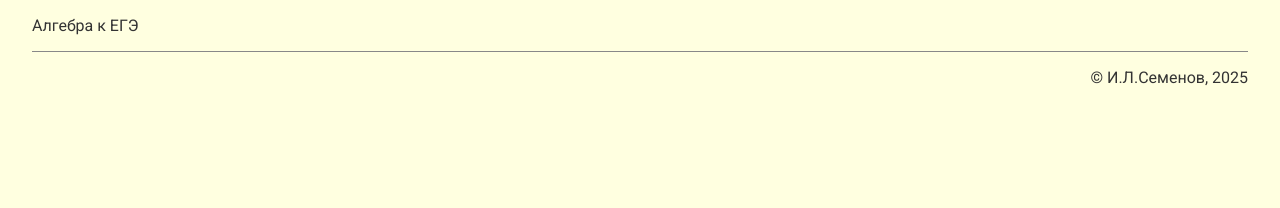
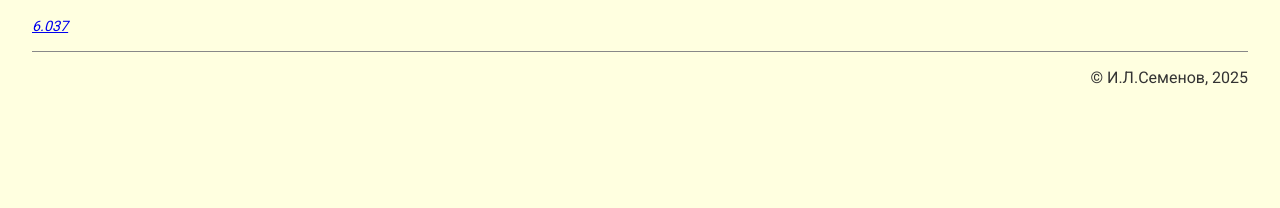
Before and after one commit to igorlsemenov/math, a Jekyll site: the page built from алгебра/сканави.md, in a window 1280 px wide. Shown: the top 208 px of the page. Built offline with Jekyll 4.4.1, drawn with Linux system fonts in a browser that asks for light colours; our own code applies the rules of GitHub Pages for plain Markdown files.

Commit message:
Update сканави.md

```diff
--- a/алгебра/сканави.md
+++ b/алгебра/сканави.md
@@ -1 +1,6 @@
-Алгебра к ЕГЭ
+---
+layout: directory
+title: Сканави
+---
+
+[6.037](https://igorlsemenov.github.io/math/алгебра/сканави/6.037)
```
